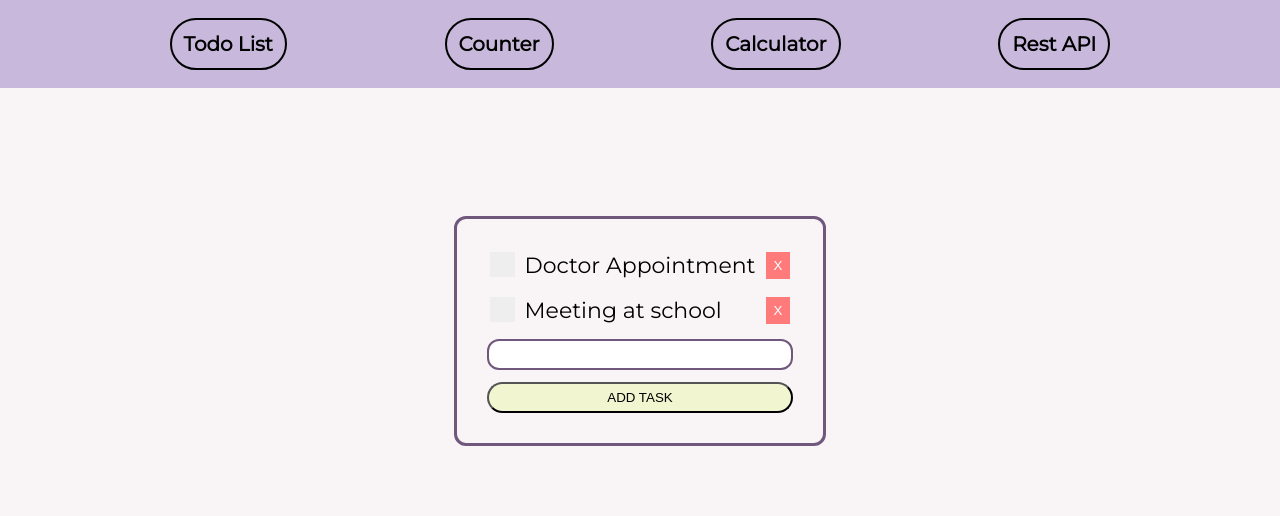
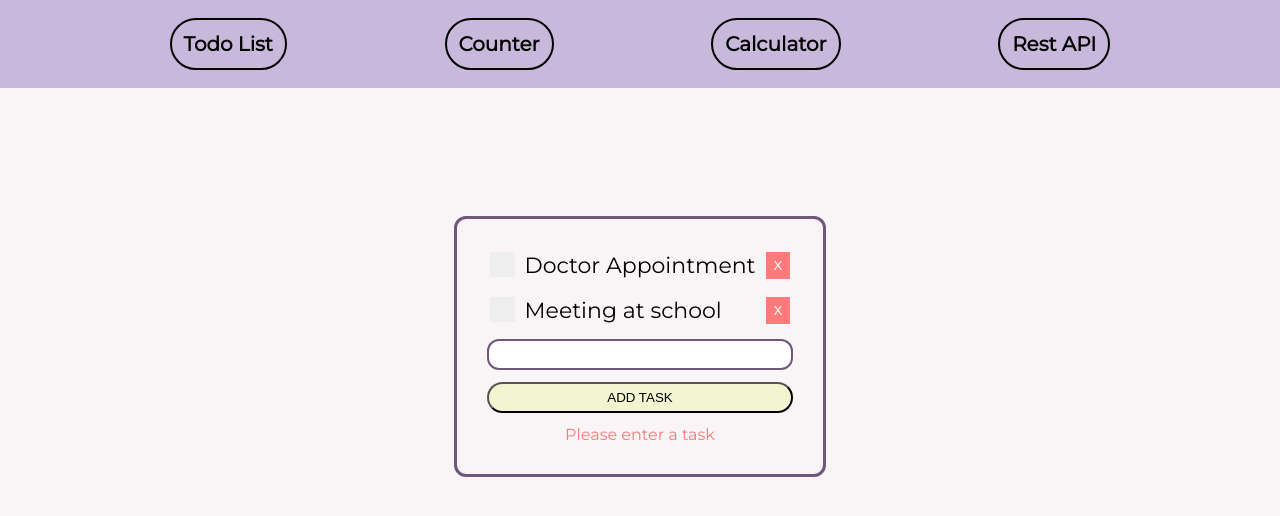
Before and after one commit to hatibek/fundamentals-demo, a React (Create React App) app: page /todo-list in a window 1280 px wide. Shown: the top 516 px of the page. Built offline with nearby package versions, Linux system fonts and the light colour scheme.

Commit message:
checks for empty string in add task

```diff
--- a/src/todoList/TodoList.css
+++ b/src/todoList/TodoList.css
@@ -25,3 +25,11 @@ input {
 .add-button:hover {
   background-color: #bee5bf;
 }
+
+.error-message {
+  display: flex;
+  justify-content: center;
+  align-items: center;
+  color: #ff7a7a;
+  padding: 6px;
+}
--- a/src/todoList/TodoList.js
+++ b/src/todoList/TodoList.js
@@ -10,7 +10,15 @@ export default function TodoList() {
 
   const [text, setText] = useState("");
 
+  function checkEmptyInput() {
+    return text === "" ? true : false;
+  }
   function addTask(text) {
+    if (text === "") {
+      document.getElementsByClassName("error-message")[0].innerText =
+        "Task cannot be empty";
+      return;
+    }
     const newTask = {
       id: Date.now(),
       text,
@@ -50,6 +58,9 @@ export default function TodoList() {
       <button className="add-button" onClick={() => addTask(text)}>
         ADD TASK
       </button>
+      {checkEmptyInput() && (
+        <div className="error-message">Please enter a task</div>
+      )}
     </div>
   );
 }
```
